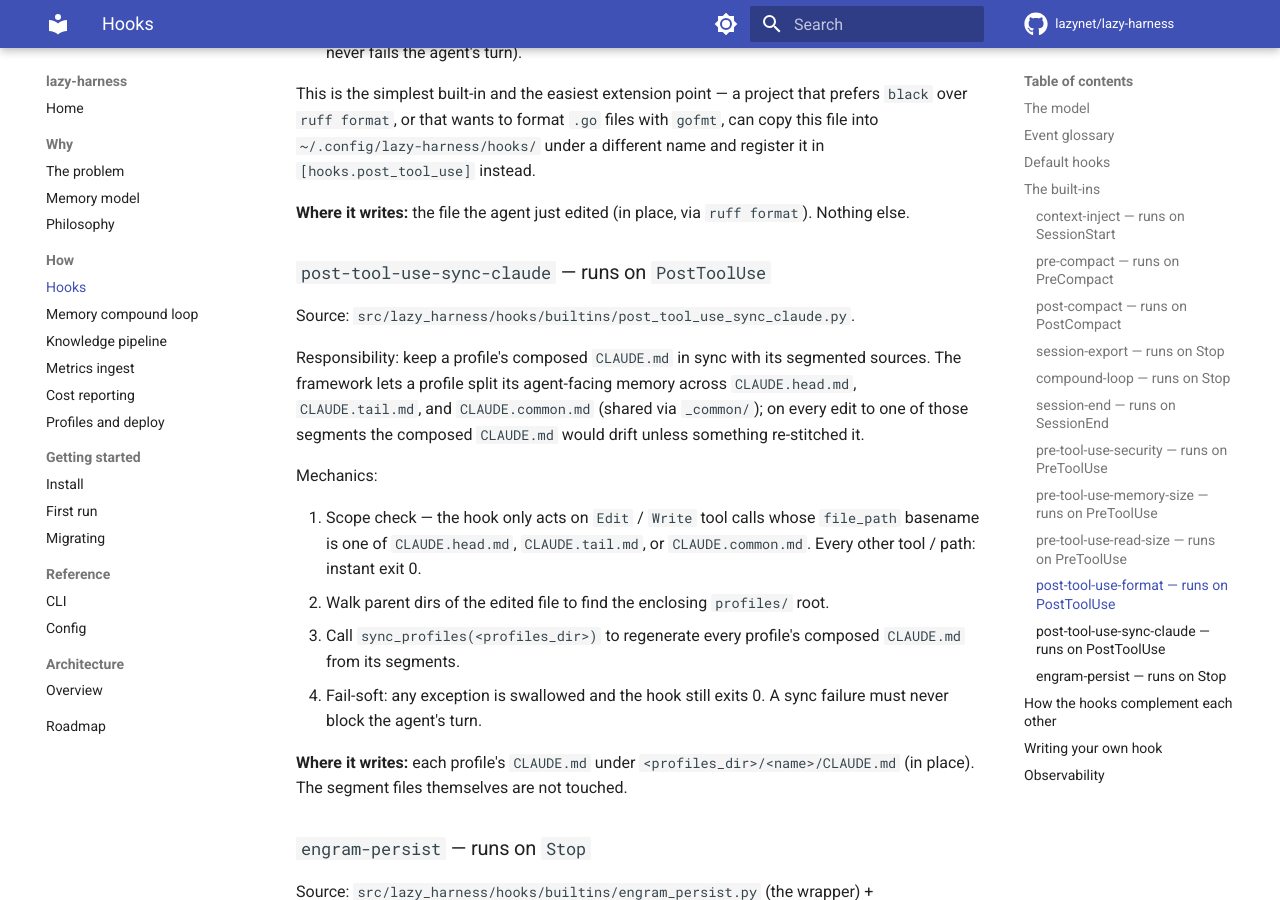
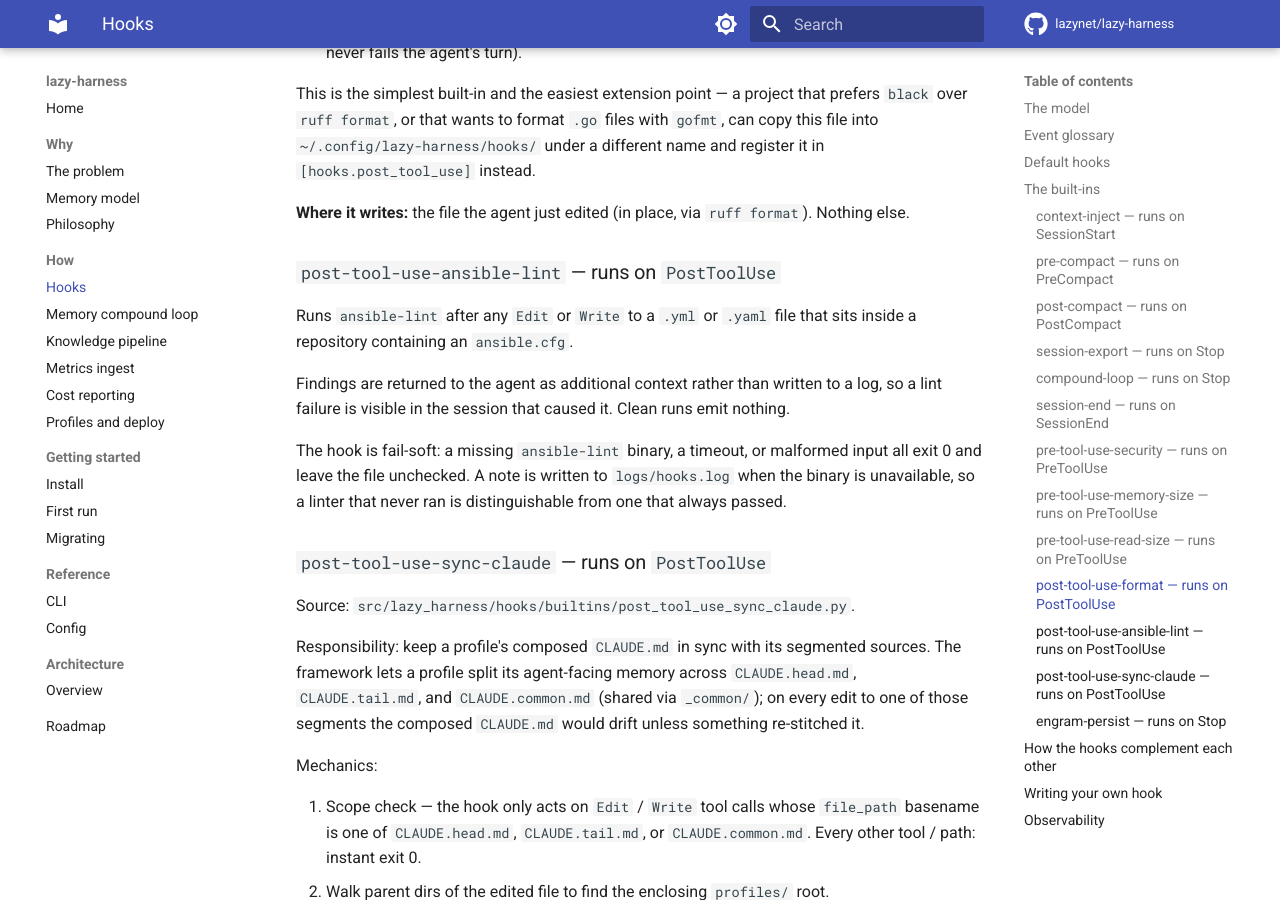
Before and after one commit to lazynet/lazy-harness, an MkDocs documentation site: the page built from docs/how/hooks.md, in a window 1280 px wide and 900 px high, scrolled down 12201 px. Built offline with MkDocs 1.6.1 and Material for MkDocs 9.7.7, drawn with Linux system fonts in a browser that asks for light colours; comment, search, counter and statistics services are not loaded.

Commit message:
feat: register and document post-tool-use-ansible-lint hook

```diff
--- a/docs/how/hooks.md
+++ b/docs/how/hooks.md
@@ -332,6 +332,18 @@ This is the simplest built-in and the easiest extension point — a project that
 
 **Where it writes:** the file the agent just edited (in place, via `ruff format`). Nothing else.
 
+### `post-tool-use-ansible-lint` — runs on `PostToolUse`
+
+Runs `ansible-lint` after any `Edit` or `Write` to a `.yml` or `.yaml` file that sits
+inside a repository containing an `ansible.cfg`.
+
+Findings are returned to the agent as additional context rather than written to a log, so
+a lint failure is visible in the session that caused it. Clean runs emit nothing.
+
+The hook is fail-soft: a missing `ansible-lint` binary, a timeout, or malformed input all
+exit 0 and leave the file unchecked. A note is written to `logs/hooks.log` when the binary
+is unavailable, so a linter that never ran is distinguishable from one that always passed.
+
 ### `post-tool-use-sync-claude` — runs on `PostToolUse`
 
 Source: `src/lazy_harness/hooks/builtins/post_tool_use_sync_claude.py`.
```
Also changed, not shown: 2 other files.
